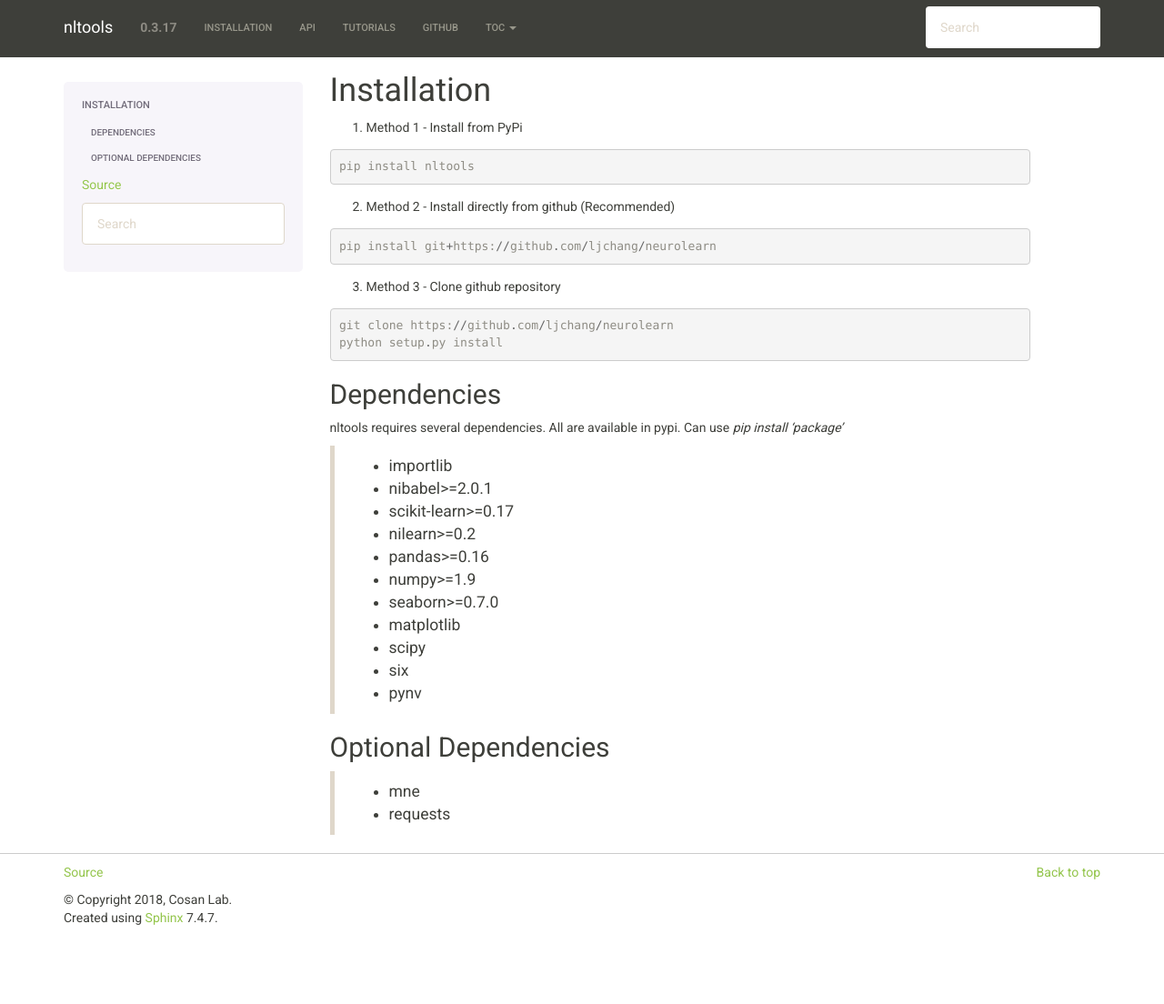
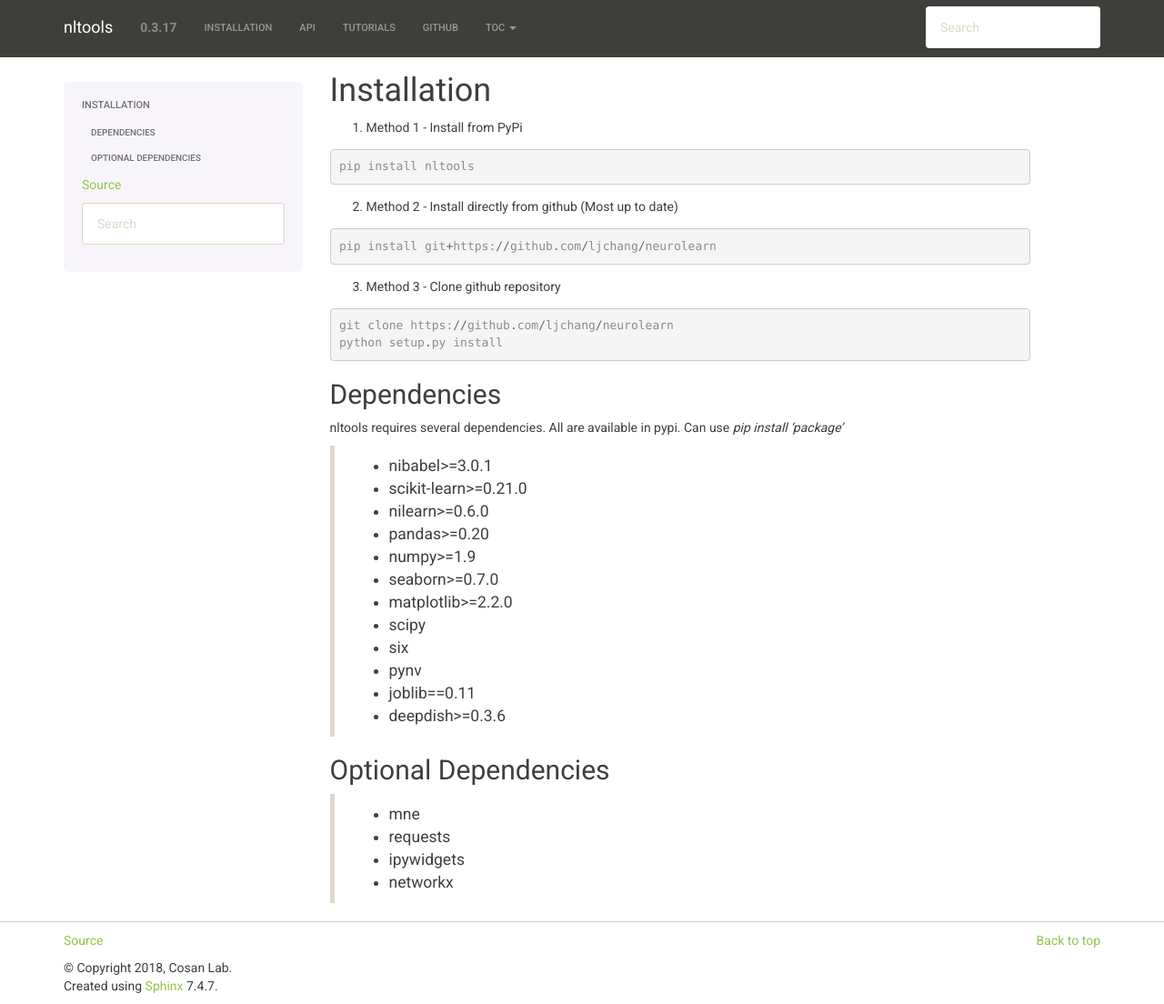
Before and after one commit to cosanlab/nltools, a Sphinx documentation site: the page built from docs/install.rst, in a window 1280 px wide and 1104 px high. Shown: the whole window at 91% size. Built offline with Sphinx 7.4.7, drawn with Linux system fonts in a browser that asks for light colours.

```diff
--- a/docs/environment.yml
+++ b/docs/environment.yml
@@ -2,7 +2,7 @@ channels:
   - conda-forge
 
 name:
-  - nltools >= 0.3.12
+  - nltools >= 0.3.17
 
 dependencies:
   - python >= 3.6
--- a/docs/install.rst
+++ b/docs/install.rst
@@ -7,7 +7,7 @@ Installation
 
 	pip install nltools
 
-2. Method 2 - Install directly from github (Recommended)
+2. Method 2 - Install directly from github (Most up to date)
 
 .. code-block:: python
 
@@ -25,20 +25,23 @@ Dependencies
 
 nltools requires several dependencies.  All are available in pypi.  Can use *pip install 'package'*
 
- - importlib
- - nibabel>=2.0.1
- - scikit-learn>=0.17
- - nilearn>=0.2
- - pandas>=0.16
+ - nibabel>=3.0.1
+ - scikit-learn>=0.21.0
+ - nilearn>=0.6.0
+ - pandas>=0.20
  - numpy>=1.9
  - seaborn>=0.7.0
- - matplotlib
+ - matplotlib>=2.2.0
  - scipy
  - six
  - pynv
+ - joblib==0.11
+ - deepdish>=0.3.6
 
 Optional Dependencies
 ^^^^^^^^^^^^^^^^^^^^^
 
  - mne
  - requests
+ - ipywidgets
+ - networkx
--- a/requirements.txt
+++ b/requirements.txt
@@ -1,6 +1,6 @@
-	nibabel>=2.0.1
+	nibabel>=3.0.1
 	scikit-learn>=0.21.0
-	nilearn>=0.5.0
+	nilearn>=0.6.0
 	pandas>=0.20
 	numpy>=1.9
 	seaborn>=0.7.0
```
Also changed, not shown: .travis.yml, 3 other files.
